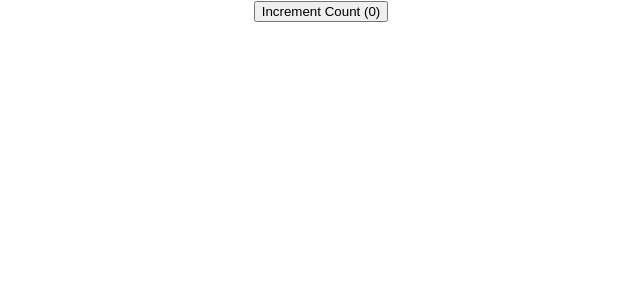
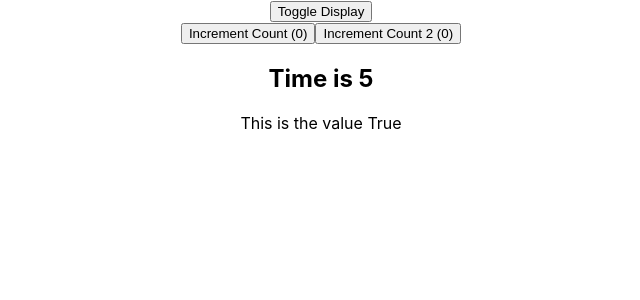
Before and after one commit to ianmeigh/gitpod-react, a React (Create React App) app in the folder my-app/: page / in a window 1280 px wide. Shown: the top 300 px of the page, without its empty margins (319-959 px from the left). Built offline with nearby package versions, Linux system fonts and the light colour scheme.

Commit message:
📖: Hooks - useEffect

```diff
--- a/my-app/src/App.jsx
+++ b/my-app/src/App.jsx
@@ -1,4 +1,4 @@
-import './App.css';
+import "./App.css";
 // import FunctionalGreetingWithProps from './components/2_Functional_Components/FunctionalGreetingWithProps';
 // import StatefulGreeting from "./components/3_Class_Components/StatefulGreeting";
 // import StatefulGreetingWithCallback from './components/3_Class_Components/StatefulGreetingWithCallback';
@@ -24,7 +24,9 @@ import './App.css';
 // import ControlledFormHooks from './components/8_Hooks/useState/ControlledFormHooks';
 // import UseStateWithArrays from './components/8_Hooks/useState/UseStateWithArrays';
 // import UseStateWithObjects from './components/8_Hooks/useState/UseStateWithObjects';
-import ClassCounter from './components/8_Hooks/useState/ClassCounter';
+// import ClassCounter from './components/8_Hooks/useState/ClassCounter';
+// import UseEffectCounter from './components/8_Hooks/useEffect/UseEffectCounter';
+import UseEffectCounterContainer from "./components/8_Hooks/useEffect/UseEffectCounterContainer";
 
 function App() {
   return (
@@ -55,7 +57,9 @@ function App() {
       {/* <ControlledFormHooks /> */}
       {/* <UseStateWithArrays /> */}
       {/* <UseStateWithObjects /> */}
-      <ClassCounter />
+      {/* <ClassCounter /> */}
+      {/* <UseEffectCounter /> */}
+      <UseEffectCounterContainer />
     </div>
   );
 }
--- /dev/null
+++ b/my-app/src/components/8_Hooks/useEffect/UseEffectCounter.jsx
@@ -0,0 +1,64 @@
+import React, { useState, useEffect } from "react";
+
+export default function UseEffectCounter() {
+  const [count, setCount] = useState(0);
+  const [count2, setCount2] = useState(0);
+
+  const [time, setTime] = useState(0);
+
+  // useEffect runs on every render, no matter what.. which is bad for
+  // performance
+
+  /* useEffect(() => {
+    document.title = count;
+  }); */
+
+  // To fix this a 2nd argument is provided, an array containing all the
+  // properties that this effect should be watching for changes. This tells the
+  // useEffect Hook that the function should only run when count changes
+
+  useEffect(() => {
+    console.log("count 1 effect");
+    document.title = count;
+  }, [count]);
+
+  useEffect(() => {
+    console.log("count 2 effect");
+    document.title = count2;
+  });
+
+  // This timer example adds a listener to update the time state variable by 1.
+  // With its default behavior, useEffect will run this code every time the
+  // element rerenders, adding another listener!
+
+  // To prevent this we can pass an empty array as the 2nd argument of
+  // useEffect, thereby making the hook more like the componentDidMount method.
+
+  // To mimic the functionality of the componentWillUnmount method we return a
+  // cleanup function that will be executed when the component in unmounted.
+
+  useEffect(() => {
+    console.log("creating timer");
+    const interval = setInterval(() => {
+      console.log("interval executed");
+      setTime((time) => time + 1);
+    }, 1000);
+    // Cleanup function
+    return () => {
+      console.log("Cleaning up!");
+      clearInterval(interval);
+    };
+  }, []); // Empty array, run once
+
+  return (
+    <div>
+      <button onClick={() => setCount((count) => count + 1)}>
+        Increment Count ({count})
+      </button>
+      <button onClick={() => setCount2((count2) => count2 + 1)}>
+        Increment Count 2 ({count2})
+      </button>
+      <h2>Time is {time}</h2>
+    </div>
+  );
+}
--- /dev/null
+++ b/my-app/src/components/8_Hooks/useEffect/UseEffectCounterContainer.jsx
@@ -0,0 +1,19 @@
+import React, { useState } from "react";
+import UseEffectCounter from "./UseEffectCounter";
+
+export default function UseEffectCounterContainer() {
+  const [display, setDisplay] = useState(true);
+  return (
+    <div>
+      <button
+        onClick={() => {
+          setDisplay(!display);
+        }}
+      >
+        Toggle Display
+      </button>
+      {display && <UseEffectCounter />}
+      <p>This is the value {display ? "True" : "False"}</p>
+    </div>
+  );
+}
```
